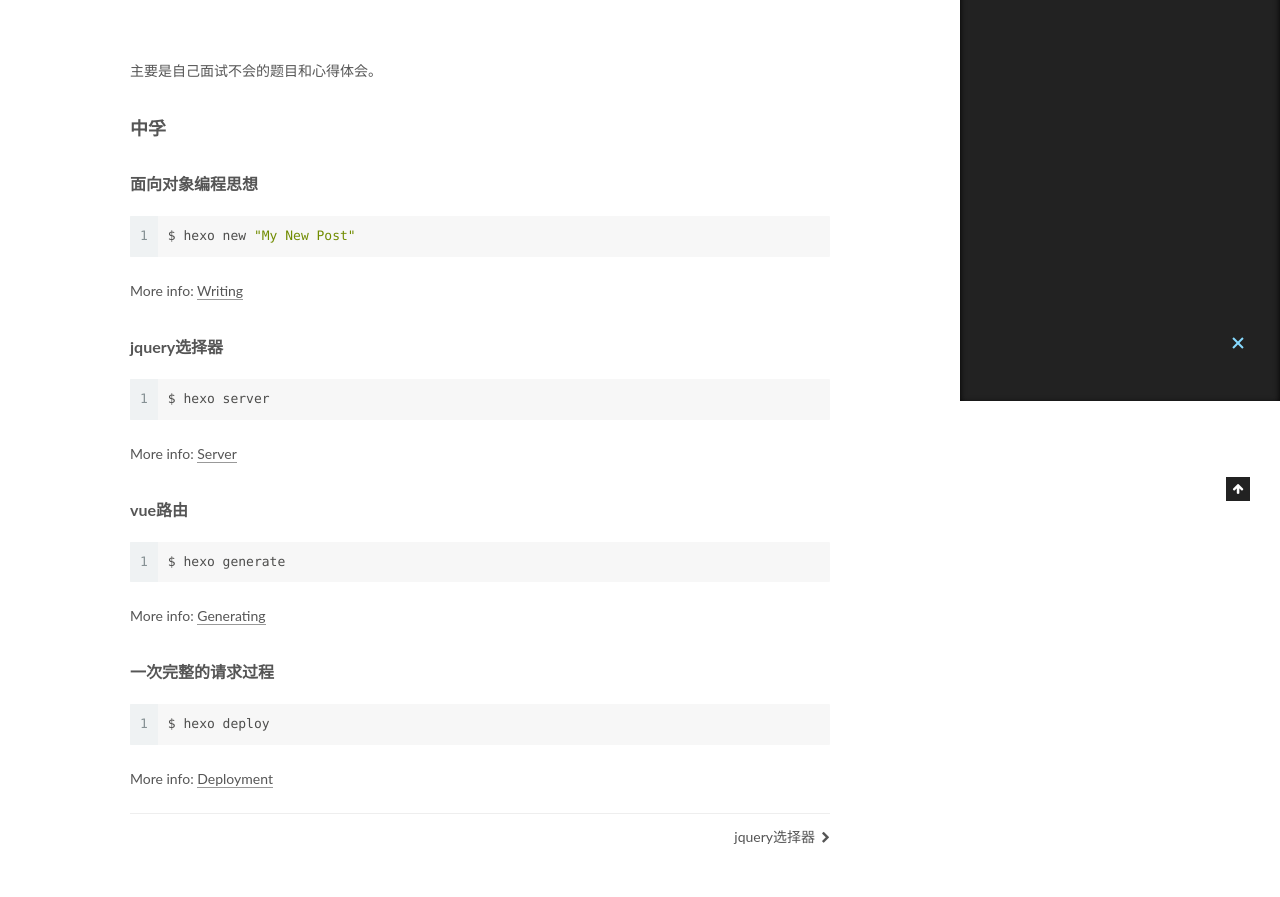
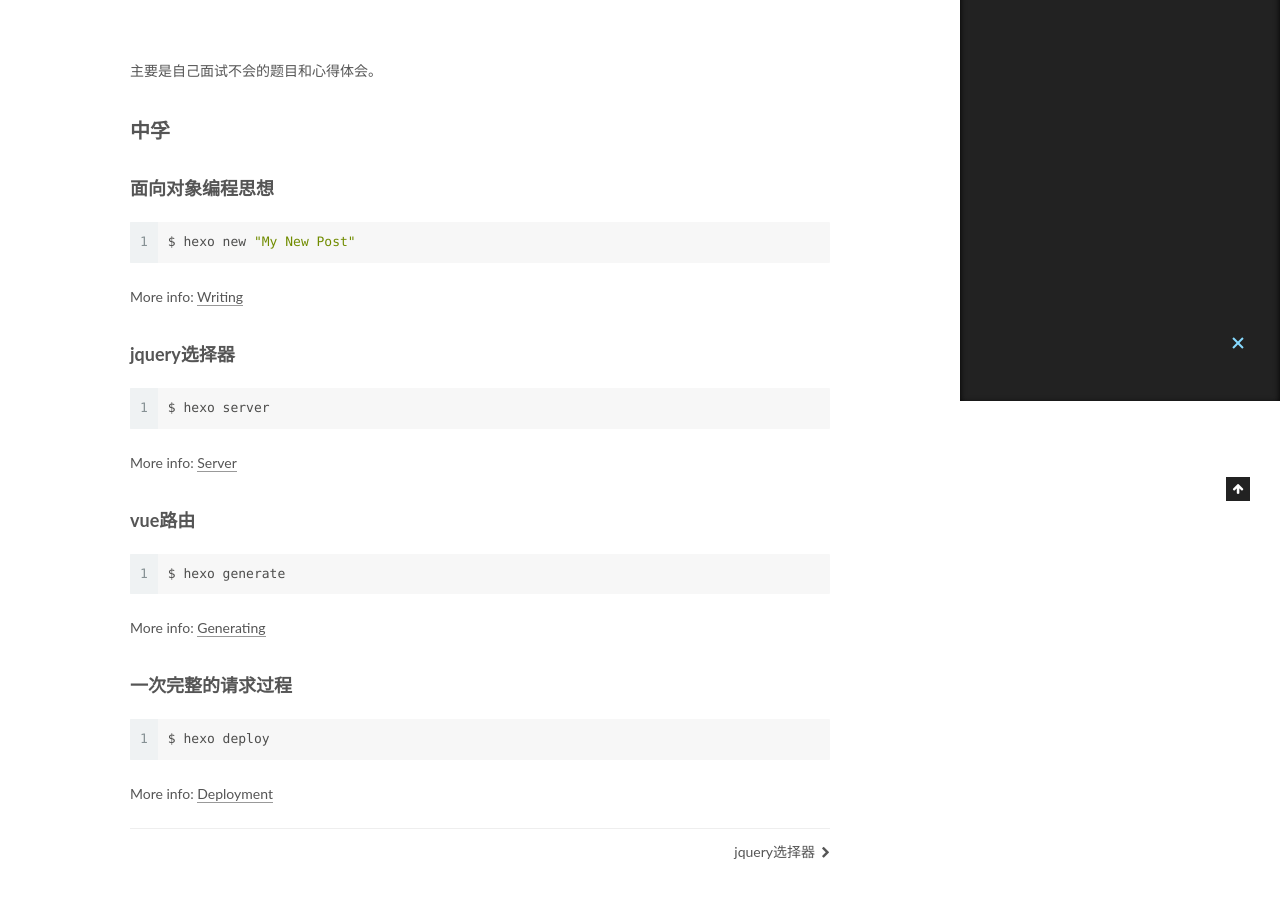
Before and after one commit to Exploremuch/Exploremuch.github.io, a plain HTML site: page 2020/03/06/hello-world/index.html in a window 1280 px wide. Shown: the part 399-1296 px from the top of the page. Drawn offline with Linux system fonts and the light colour scheme.

Commit message:
Site updated: 2020-03-09 22:09:29

```diff
--- a/2020/03/06/hello-world/index.html
+++ b/2020/03/06/hello-world/index.html
@@ -87,7 +87,7 @@
 <meta property="og:description" content="主要是自己面试不会的题目和心得体会。 中孚面向对象编程思想1$ hexo new &quot;My New Post&quot;  More info: Writing jquery选择器1$ hexo server  More info: Server vue路由1$ hexo generate  More info: Generating 一次完整的请求过程1$ hexo deploy  More info: D">
 <meta property="og:locale" content="en_US">
 <meta property="article:published_time" content="2020-03-06T11:07:30.005Z">
-<meta property="article:modified_time" content="2020-03-09T14:07:23.121Z">
+<meta property="article:modified_time" content="2020-03-09T14:09:19.883Z">
 <meta property="article:author" content="谎言西西里">
 <meta name="twitter:card" content="summary">
 
@@ -300,16 +300,16 @@
 
 
         <p>主要是自己面试不会的题目和心得体会。</p>
-<h3 id="中孚"><a href="#中孚" class="headerlink" title="中孚"></a>中孚</h3><h4 id="面向对象编程思想"><a href="#面向对象编程思想" class="headerlink" title="面向对象编程思想"></a>面向对象编程思想</h4><figure class="highlight bash"><table><tr><td class="gutter"><pre><span class="line">1</span><br></pre></td><td class="code"><pre><span class="line">$ hexo new <span class="string">"My New Post"</span></span><br></pre></td></tr></table></figure>
+<h2 id="中孚"><a href="#中孚" class="headerlink" title="中孚"></a>中孚</h2><h3 id="面向对象编程思想"><a href="#面向对象编程思想" class="headerlink" title="面向对象编程思想"></a>面向对象编程思想</h3><figure class="highlight bash"><table><tr><td class="gutter"><pre><span class="line">1</span><br></pre></td><td class="code"><pre><span class="line">$ hexo new <span class="string">"My New Post"</span></span><br></pre></td></tr></table></figure>
 
 <p>More info: <a href="https://hexo.io/docs/writing.html" target="_blank" rel="noopener">Writing</a></p>
-<h4 id="jquery选择器"><a href="#jquery选择器" class="headerlink" title="jquery选择器"></a>jquery选择器</h4><figure class="highlight bash"><table><tr><td class="gutter"><pre><span class="line">1</span><br></pre></td><td class="code"><pre><span class="line">$ hexo server</span><br></pre></td></tr></table></figure>
+<h3 id="jquery选择器"><a href="#jquery选择器" class="headerlink" title="jquery选择器"></a>jquery选择器</h3><figure class="highlight bash"><table><tr><td class="gutter"><pre><span class="line">1</span><br></pre></td><td class="code"><pre><span class="line">$ hexo server</span><br></pre></td></tr></table></figure>
 
 <p>More info: <a href="https://hexo.io/docs/server.html" target="_blank" rel="noopener">Server</a></p>
-<h4 id="vue路由"><a href="#vue路由" class="headerlink" title="vue路由"></a>vue路由</h4><figure class="highlight bash"><table><tr><td class="gutter"><pre><span class="line">1</span><br></pre></td><td class="code"><pre><span class="line">$ hexo generate</span><br></pre></td></tr></table></figure>
+<h3 id="vue路由"><a href="#vue路由" class="headerlink" title="vue路由"></a>vue路由</h3><figure class="highlight bash"><table><tr><td class="gutter"><pre><span class="line">1</span><br></pre></td><td class="code"><pre><span class="line">$ hexo generate</span><br></pre></td></tr></table></figure>
 
 <p>More info: <a href="https://hexo.io/docs/generating.html" target="_blank" rel="noopener">Generating</a></p>
-<h4 id="一次完整的请求过程"><a href="#一次完整的请求过程" class="headerlink" title="一次完整的请求过程"></a>一次完整的请求过程</h4><figure class="highlight bash"><table><tr><td class="gutter"><pre><span class="line">1</span><br></pre></td><td class="code"><pre><span class="line">$ hexo deploy</span><br></pre></td></tr></table></figure>
+<h3 id="一次完整的请求过程"><a href="#一次完整的请求过程" class="headerlink" title="一次完整的请求过程"></a>一次完整的请求过程</h3><figure class="highlight bash"><table><tr><td class="gutter"><pre><span class="line">1</span><br></pre></td><td class="code"><pre><span class="line">$ hexo deploy</span><br></pre></td></tr></table></figure>
 
 <p>More info: <a href="https://hexo.io/docs/one-command-deployment.html" target="_blank" rel="noopener">Deployment</a></p>
 
@@ -458,7 +458,7 @@
 
 
 
-              <div class="post-toc-content"><ol class="nav"><li class="nav-item nav-level-3"><a class="nav-link" href="#中孚"><span class="nav-number">1.</span> <span class="nav-text">中孚</span></a><ol class="nav-child"><li class="nav-item nav-level-4"><a class="nav-link" href="#面向对象编程思想"><span class="nav-number">1.1.</span> <span class="nav-text">面向对象编程思想</span></a></li><li class="nav-item nav-level-4"><a class="nav-link" href="#jquery选择器"><span class="nav-number">1.2.</span> <span class="nav-text">jquery选择器</span></a></li><li class="nav-item nav-level-4"><a class="nav-link" href="#vue路由"><span class="nav-number">1.3.</span> <span class="nav-text">vue路由</span></a></li><li class="nav-item nav-level-4"><a class="nav-link" href="#一次完整的请求过程"><span class="nav-number">1.4.</span> <span class="nav-text">一次完整的请求过程</span></a></li></ol></li></ol></div>
+              <div class="post-toc-content"><ol class="nav"><li class="nav-item nav-level-2"><a class="nav-link" href="#中孚"><span class="nav-number">1.</span> <span class="nav-text">中孚</span></a><ol class="nav-child"><li class="nav-item nav-level-3"><a class="nav-link" href="#面向对象编程思想"><span class="nav-number">1.1.</span> <span class="nav-text">面向对象编程思想</span></a></li><li class="nav-item nav-level-3"><a class="nav-link" href="#jquery选择器"><span class="nav-number">1.2.</span> <span class="nav-text">jquery选择器</span></a></li><li class="nav-item nav-level-3"><a class="nav-link" href="#vue路由"><span class="nav-number">1.3.</span> <span class="nav-text">vue路由</span></a></li><li class="nav-item nav-level-3"><a class="nav-link" href="#一次完整的请求过程"><span class="nav-number">1.4.</span> <span class="nav-text">一次完整的请求过程</span></a></li></ol></li></ol></div>
 
 
           </div>
```
Also changed, not shown: index.html (+4 -4 lines).
